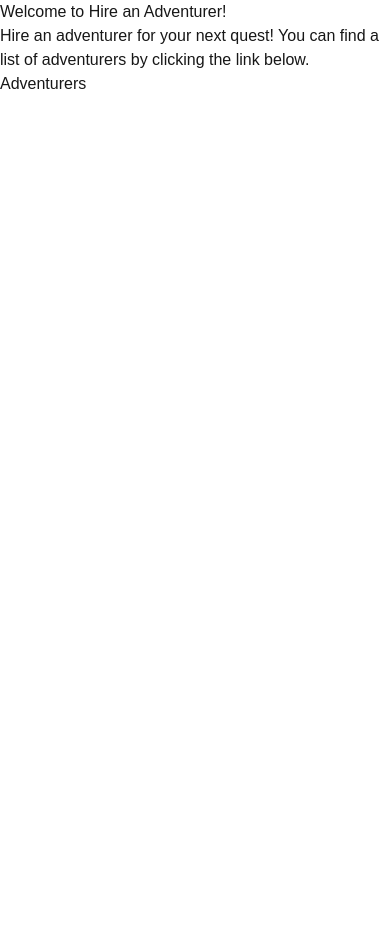
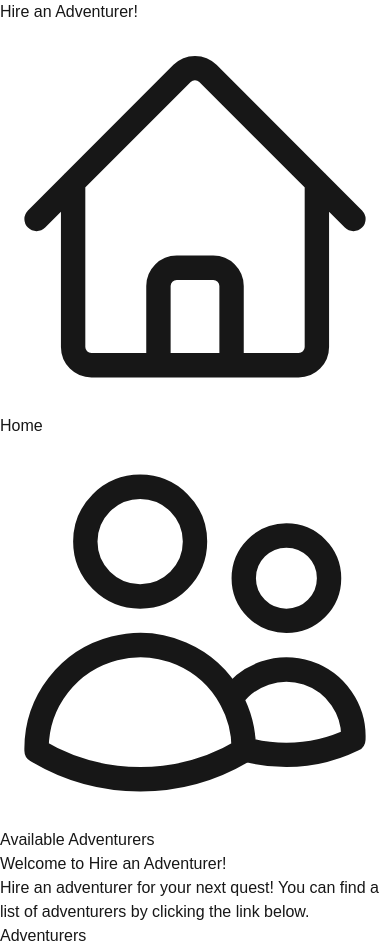
Before and after one commit to jarmbrust/hire-an-adventurer, a Next.js app: page / in a window 390 px wide. Before the commit the page ends 844 px from the top, so only its background shows below. Built offline with nearby package versions, Linux system fonts and the light colour scheme.

Commit message:
nav side bar and some styles

```diff
--- a/src/app/adventurers/[slug]/page.tsx
+++ b/src/app/adventurers/[slug]/page.tsx
@@ -1,5 +1,6 @@
 import Image from "next/image";
 import { adventurers } from '@/adventurers.json';
+import { Button } from "@/app/ui/button";
 
 const AdventurerDetailsPage = async ({ params}: { params: Promise<{ slug: number }> }) => {
   const adventurerId = (await params).slug - 1;
@@ -14,6 +15,7 @@ const AdventurerDetailsPage = async ({ params}: { params: Promise<{ slug: number
         height={400}
         className="rounded-lg shadow-md"
       />
+      <Button>Hire this adventurer</Button>
     </>
   );
 };
--- a/src/app/layout.tsx
+++ b/src/app/layout.tsx
@@ -1,5 +1,6 @@
 import type { Metadata } from "next";
 import { Geist, Geist_Mono } from "next/font/google";
+import SideNavbar from "@/app/ui/side-navbar";
 import "./globals.css";
 
 const geistSans = Geist({
@@ -27,7 +28,12 @@ export default function RootLayout({
       <body
         className={`${geistSans.variable} ${geistMono.variable} antialiased px-5 py-5`}
       >
-        {children}
+        <div className="flex h-screen flex-col md:flex-row md:overflow-hidden">
+          <div className="w-full flex-none md:w-64">
+            <SideNavbar />
+          </div>
+          <div className="flex-grow p-6 md:overflow-y-auto md:p-12">{children}</div>
+        </div>
       </body>
     </html>
   );
--- a/src/app/page.tsx
+++ b/src/app/page.tsx
@@ -1,14 +1,14 @@
 'use client'
 
 import Link from "next/link";
-import { adventurersListPath } from "@/paths";
+import { adventurersListPath } from "@/app/lib/paths";
 
 const Home = () => {
   return (
     <>
       <h1 className="text-3xl font-bold">Welcome to Hire an Adventurer!</h1>
 
-      <p className="mt-4">
+      <p className="mt-4 mb-5">
         Hire an adventurer for your next quest! You can find a list of adventurers
         by clicking the link below.
       </p>
--- /dev/null
+++ b/src/app/ui/inn-logo.tsx
@@ -0,0 +1,14 @@
+// import { lusitana } from '@/app/ui/fonts';
+// import { HomeIcon } from '@heroicons/react/24/outline';
+
+export default function InnLogo() {
+  return (
+    <div
+      className={`flex flex-row items-center leading-none text-white`}
+    >
+
+      <div className="text-[28px]">Hire an Adventurer!</div>
+      {/* <HomeIcon className="h-12 w-12" /> */}
+    </div>
+  );
+}
--- /dev/null
+++ b/src/app/ui/nav-links.tsx
@@ -0,0 +1,47 @@
+'use client';
+
+import {
+  // DocumentDuplicateIcon,
+  HomeIcon,
+  UsersIcon,
+  // UserIcon,
+} from '@heroicons/react/24/outline';
+import clsx from 'clsx';
+import Link from 'next/link';
+import { usePathname } from 'next/navigation';
+
+const links = [
+  { name: 'Home', href: '/', icon: HomeIcon },
+  {
+    name: 'Available Adventurers',
+    href: '/adventurers',
+    icon: UsersIcon,
+  },
+  // { name: 'Adventurer Profile', href: `/adventurers`, icon: UserIcon },
+];
+
+export default function NavLinks() {
+  const pathname = usePathname();
+  return (
+    <>
+      {links.map((link) => {
+        const LinkIcon = link.icon;
+        return (
+          <Link
+            key={link.name}
+            href={link.href}
+            className={clsx(
+              'flex h-[48px] grow items-center justify-center gap-2 rounded-md bg-gray-200 p-3 text-sm font-medium hover:bg-gray-400 hover:text-white md:flex-none md:justify-start md:p-2 md:px-3',
+              {
+                'bg-gray-400 text-gray-600': pathname === link.href,
+              },
+            )}
+          >
+            <LinkIcon className="w-6" />
+            <p className="hidden md:block">{link.name}</p>
+          </Link>
+        );
+      })}
+    </>
+  );
+}
--- /dev/null
+++ b/src/app/ui/side-navbar.tsx
@@ -0,0 +1,28 @@
+import Link from 'next/link';
+import NavLinks from '@/app/ui/nav-links';
+import InnLogo from '@/app/ui/inn-logo';
+
+export default function SideNavbar() {
+  return (
+    <div className="flex h-full flex-col px-3 py-4 md:px-2">
+      <Link
+        className="mb-2 flex h-20 items-end justify-start rounded-md bg-zinc-600 p-4 md:h-40"
+        href="/"
+      >
+        <div className="w-32 text-white md:w-40">
+          <InnLogo />
+        </div>
+      </Link>
+      <div className="flex grow flex-row justify-between space-x-2 md:flex-col md:space-x-0 md:space-y-2">
+        <NavLinks />
+        <div className="hidden h-auto w-full grow rounded-md bg-gray-50 md:block"></div>
+        {/* <form>
+          <button className="flex h-[48px] w-full grow items-center justify-center gap-2 rounded-md bg-gray-50 p-3 text-sm font-medium hover:bg-sky-100 hover:text-blue-600 md:flex-none md:justify-start md:p-2 md:px-3">
+            <PowerIcon className="w-6" />
+            <div className="hidden md:block">Sign Out</div>
+          </button>
+        </form> */}
+      </div>
+    </div>
+  );
+}
```
Also changed, not shown: package.json (+8 -6 lines), src/app/ui/button.tsx (added, +19 -0 lines), src/app/lib/paths.ts (renamed from src/paths.ts), 1 other file (tests, documents, lock files or other folders).
